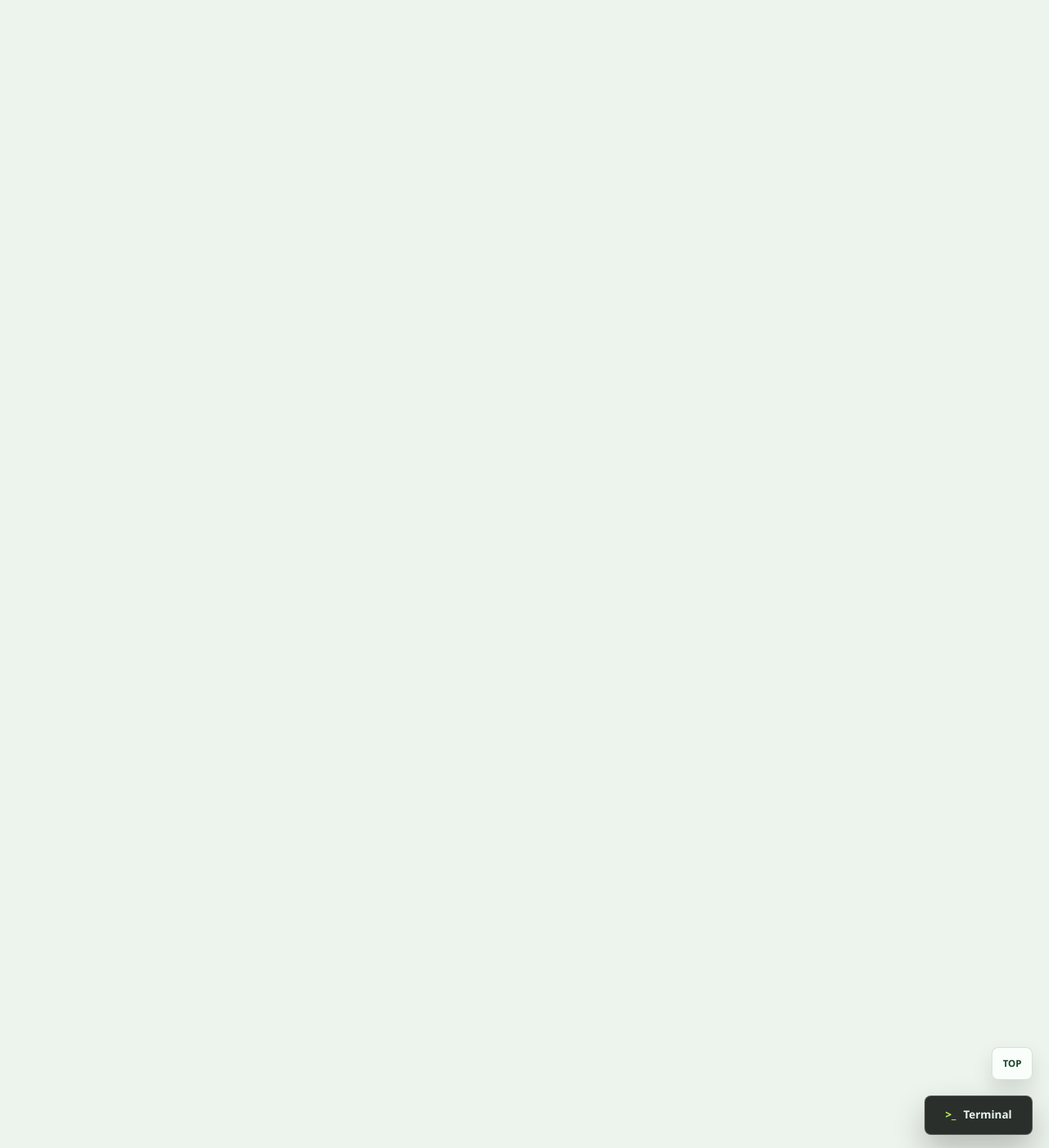
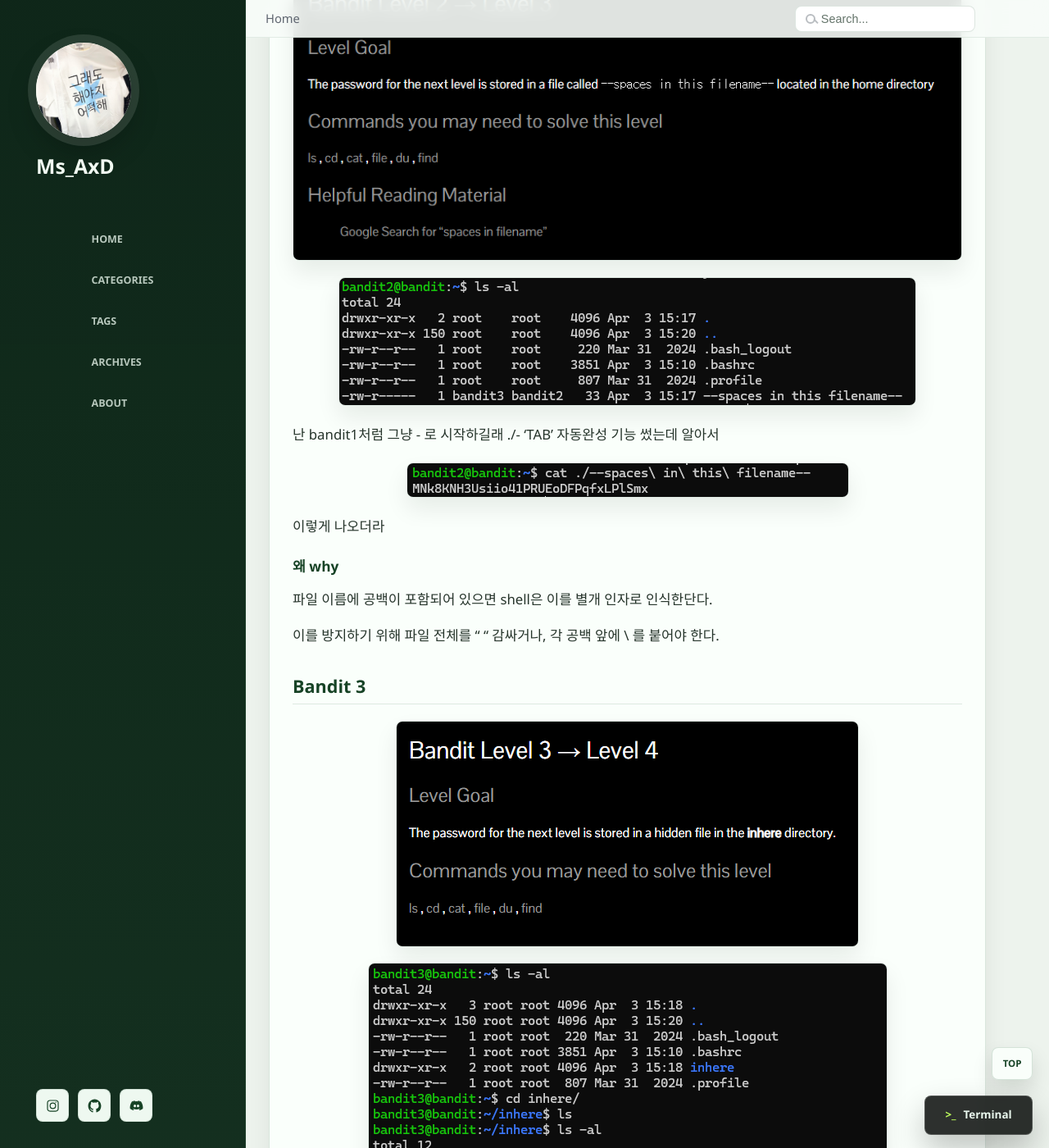
Before and after one commit to ms-axd/ms-axd.github.io, a Jekyll site: the page built from _posts/2026-04-15-bandit0.md, in a window 1280 px wide and 1400 px high, scrolled down 2761 px. Shown: the whole window at 82% size. Built offline with Jekyll 4.4.1, drawn with Linux system fonts in a browser that asks for light colours; some of the changed text lies outside the part shown.

Commit message:
bandit ..

````diff
--- a/_posts/2026-04-15-bandit0.md
+++ b/_posts/2026-04-15-bandit0.md
@@ -9,7 +9,7 @@
 
 ## Bandit 0
 
-![bandit0](\assets\images\bandit0.png)
+![bandit0](/assets/images/bandit0.png)
 
 ### 접속
 
@@ -28,11 +28,13 @@
 `bandit0`
 
 ### 풀이
-
+<details>
+<summary>풀이 보기</summary>
 ```bash
 ls
 cat readme
 ```
+</details>
 
 ### 명령어
 
@@ -42,6 +44,63 @@
 
 ### flag
 
-![bandit0.1](\assets\images\bandit0-1.png)
+![bandit0.1](/assets/images/bandit0-1.png)
 
 해당 문제에서 나온 flag가 다음 문제 비밀번호가 된다.
+
+## Bandit 1
+
+![alt text](/assets/images/image.png)
+
+![alt text](/assets/images/image.png)
+
+보면 - 파일이 있다. 파일 이름이 - 로 시작하는 경우 옵션으로 인식하기 때문에
+
+앞에 ./ 경로 지정을 해줘야 한다.
+
+![alt text](/assets/images/image-2.png)
+
+## Bandit 2
+
+![alt text](/assets/images/image-3.png)
+
+![alt text](/assets/images/image-4.png)
+
+난 bandit1처럼 그냥 - 로 시작하길래 ./- 'TAB' 자동완성 기능 썼는데 알아서
+
+![alt text](/assets/images/image-5.png)
+
+이렇게 나오더라
+
+### 왜 why
+
+파일 이름에 공백이 포함되어 있으면 shell은 이를 별개 인자로 인식한단다.
+
+이를 방지하기 위해 파일 전체를 " " 감싸거나, 각 공백 앞에 \ 를 붙어야 한다.
+
+## Bandit 3
+
+![alt text](/assets/images/image-6.png)
+
+![alt text](/assets/images/image-7.png)
+
+이건 뭐 맨날 ls -al 하는게 습관이라
+
+-a : (All) 숨겨진 파일과 디렉토리를 모두 표시한다.
+-l : (long) 파일의 권한, 소유자, 그룹, 크기, 수정시간 등 상세정보를 보여준다.
+
+![alt text](/assets/images/image-8.png)
+
+## Bandit4
+
+![alt text](/assets/images/image-9.png)
+
+![alt text](/assets/images/image-10.png)
+
+flag가 있는 파일을 찾아야하는데 이번에도 파일명이 - 로 시작하기 때문에
+
+file ./* 모든 파일의 형식을 확인해보면 ASCII text로 된 파일이 있다.
+
+![alt text](/assets/images/image-11.png)
+
+## Bandit5
````
Also changed, not shown: assets/images/image-1.png (added), assets/images/image-10.png (added), assets/images/image-11.png (added), assets/images/image-2.png (added), assets/images/image-3.png (added), assets/images/image-4.png (added), assets/images/image-5.png (added), assets/images/image-6.png (added), assets/images/image-7.png (added), assets/images/image-8.png (added), assets/images/image-9.png (added), assets/images/image.png (added).
